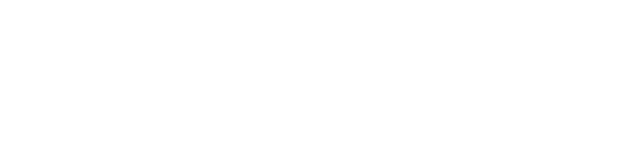
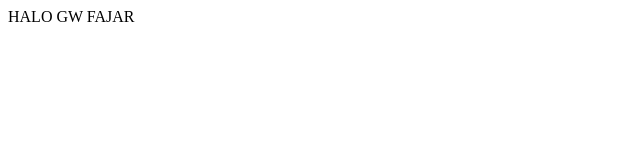
Before and after one commit to arirahman917/collab_lomba_pelita, a plain HTML site: page index.html in a window 1280 px wide. Shown: the whole page, without its empty margins (0-640 px from the left). Drawn offline with Linux system fonts and the light colour scheme.

Commit message:
FAJARedit1

```diff
--- a/index.html
+++ b/index.html
@@ -6,6 +6,6 @@
     <title>Document</title>
 </head>
 <body>
-
+    HALO GW FAJAR
 </body>
 </html>
```
